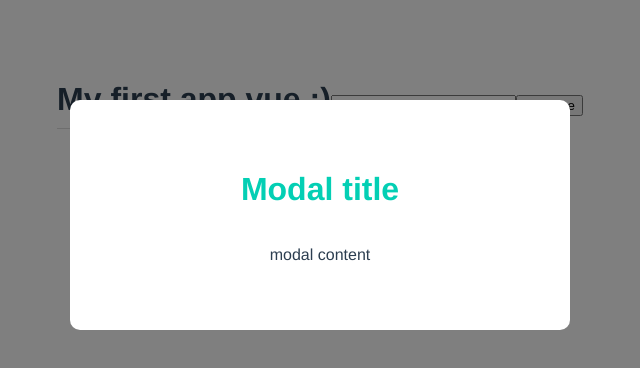
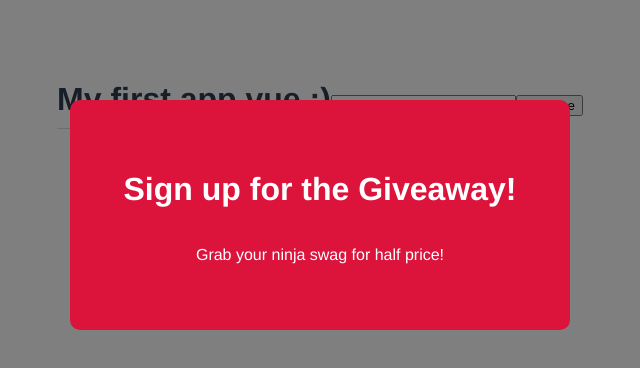
Before and after one commit to takykongo/framework, a Vue app in the folder Formation_vue_Js/2-The_Vue_CLI/modal-project/: page / in a window 1280 px wide. Shown: the top 368 px of the page, without its empty margins (320-960 px from the left). Built offline with nearby package versions, Linux system fonts and the light colour scheme.

Commit message:
Passing data with props

```diff
--- a/Formation_vue_Js/2-The_Vue_CLI/modal-project/src/App.vue
+++ b/Formation_vue_Js/2-The_Vue_CLI/modal-project/src/App.vue
@@ -2,7 +2,7 @@
   <h1>{{title}}</h1>
   <input type="text" ref="name">
   <button @click="handleClick">Click me</button>
-  <Modal />
+  <Modal :header="header" :text="text" theme="sale"/>
 </template>
 
 <script>
@@ -15,7 +15,9 @@
   },
   data() {
     return{
-      title: 'My first app vue :)'
+      title: 'My first app vue :)',
+      header: 'Sign up for the Giveaway!',
+      text: 'Grab your ninja swag for half price!'
     }
   },
   methods: {
--- a/Formation_vue_Js/2-The_Vue_CLI/modal-project/src/components/Modal.vue
+++ b/Formation_vue_Js/2-The_Vue_CLI/modal-project/src/components/Modal.vue
@@ -1,14 +1,16 @@
 <template>
     <div class="backdrop">
-        <div class="modal">
-            <h1>Modal title</h1>
-            <p>modal content</p>
+        <div class="modal" :class="{sale: theme === 'sale', }">
+            <h1>{{header}}</h1>
+            <p>{{text}}</p>
         </div>
     </div>
 </template>
 
 <script>
-
+    export default{
+        props: ['header','text','theme']
+    }
 </script>
 
 <style>
@@ -32,6 +34,13 @@
         padding: 0;
     }
     .modal p{
-    font-style: normal;
+        font-style: normal;
+    }
+    .modal.sale{
+        background: crimson;
+        color: white;
+    }
+    .modal.sale h1{
+        color: white;
     }
 </style>
```
